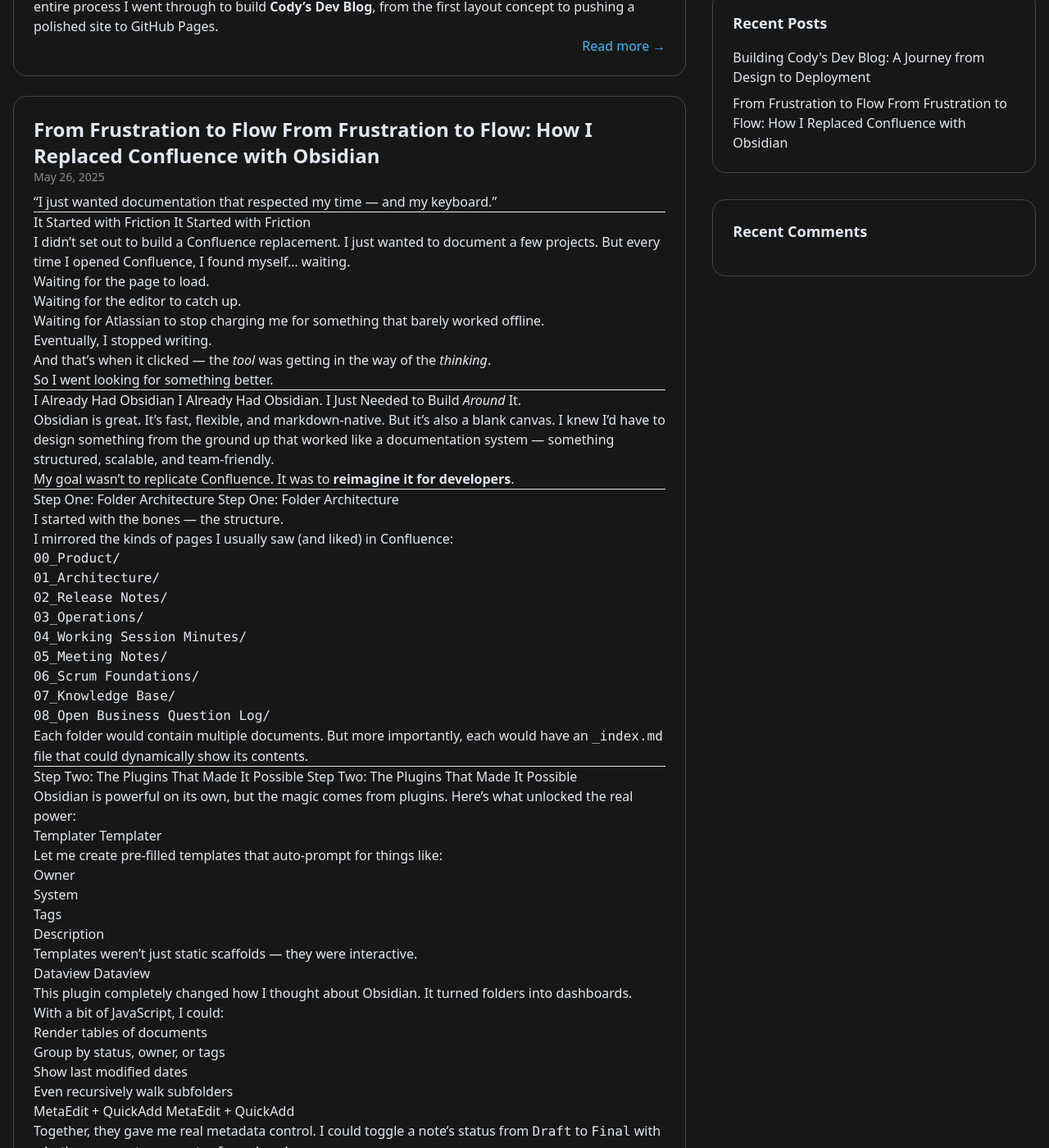
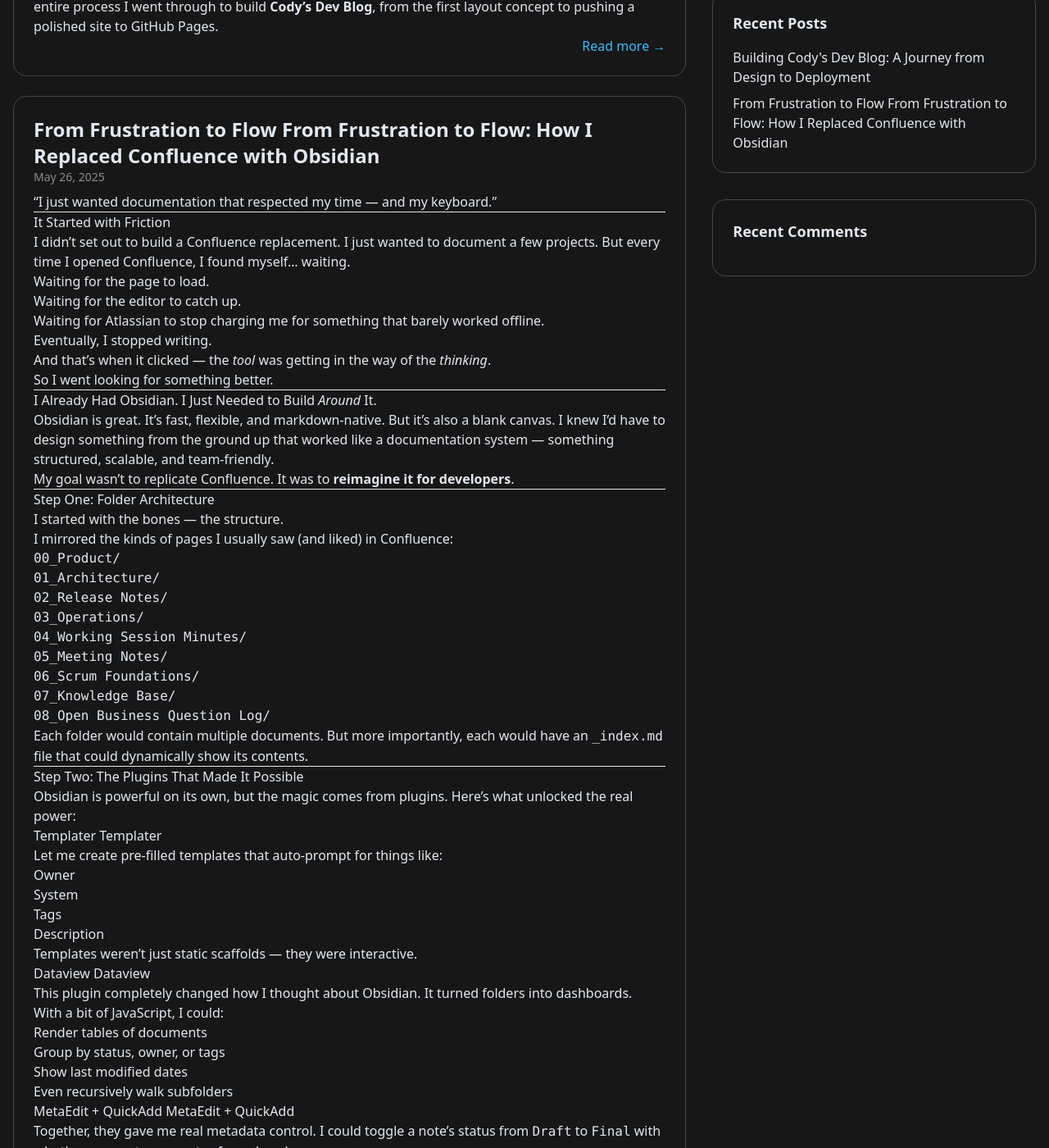
Before and after one commit to CodyLiska/codys-dev-blog, a Jekyll site: the page built from index.html, in a window 1280 px wide and 1400 px high, scrolled down 375 px. Shown: the whole window at 82% size. Built offline with Jekyll 4.4.1, drawn with Linux system fonts in a browser that asks for light colours; nearby versions of some CDN libraries; some of the changed text lies outside the part shown.

Commit message:
fixed double titles in blogs

```diff
--- a/_posts/2025-05-25-obfluence-build-story-blog.md
+++ b/_posts/2025-05-25-obfluence-build-story-blog.md
@@ -10,7 +10,7 @@
 
 ---
 
-## It Started with Friction It Started with Friction
+## It Started with Friction
 
 I didn’t set out to build a Confluence replacement. I just wanted to document a few projects. But every time I opened Confluence, I found myself… waiting.
 
@@ -26,7 +26,7 @@
 
 ---
 
-## I Already Had Obsidian I Already Had Obsidian. I Just Needed to Build _Around_ It.
+## I Already Had Obsidian. I Just Needed to Build _Around_ It.
 
 Obsidian is great. It’s fast, flexible, and markdown-native. But it’s also a blank canvas. I knew I’d have to design something from the ground up that worked like a documentation system — something structured, scalable, and team-friendly.
 
@@ -34,7 +34,7 @@
 
 ---
 
-## Step One: Folder Architecture Step One: Folder Architecture
+## Step One: Folder Architecture
 
 I started with the bones — the structure.
 
@@ -56,7 +56,7 @@
 
 ---
 
-## Step Two: The Plugins That Made It Possible Step Two: The Plugins That Made It Possible
+## Step Two: The Plugins That Made It Possible
 
 Obsidian is powerful on its own, but the magic comes from plugins. Here’s what unlocked the real power:
 
@@ -119,7 +119,7 @@
 
 ---
 
-## The Final Output The Final Output
+## The Final Output
 
 I named it **Obfluence** — a blend of _Obsidian_ and _Confluence_.
 
```
Also changed, not shown: other parts of _posts/2025-05-25-obfluence-build-story-blog.md (+5 -5 lines).
